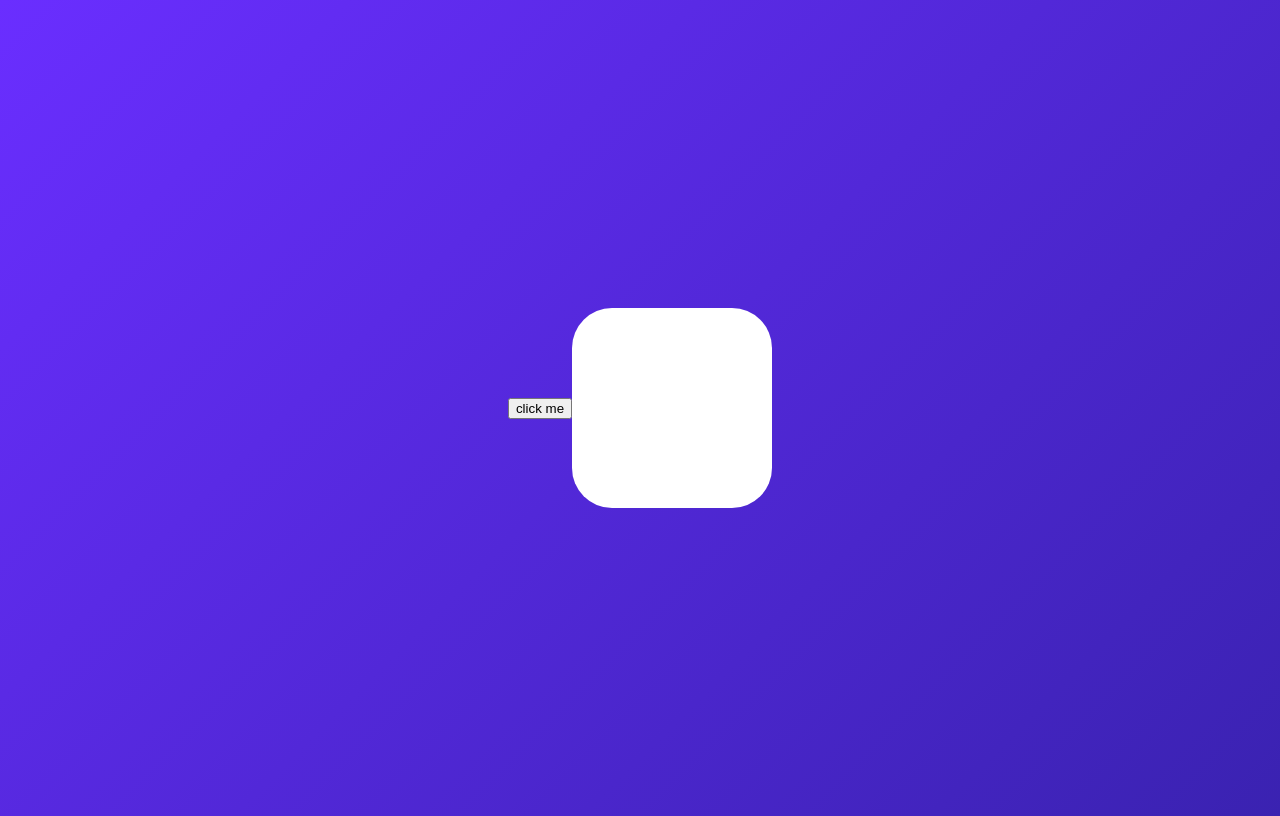
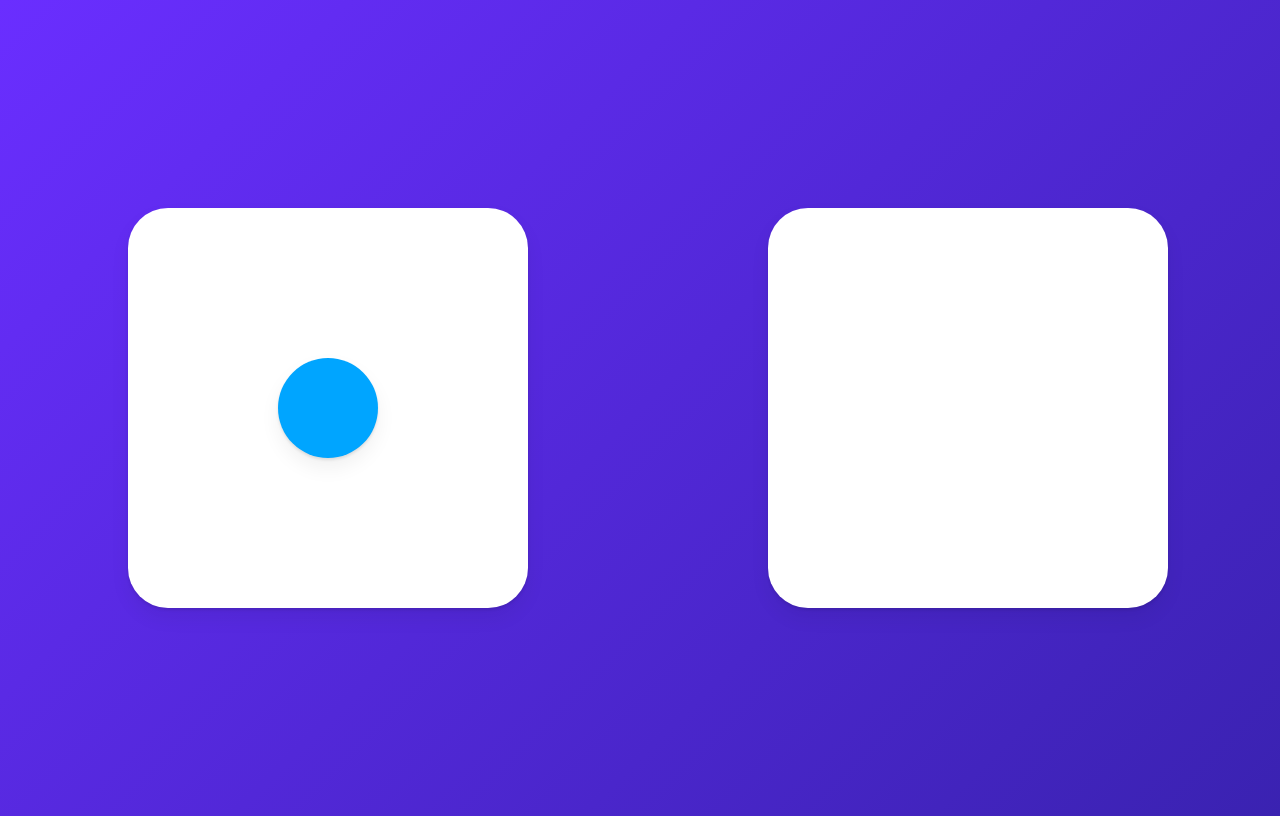
Before and after one commit to rohgun/react-masterclass, a React (Create React App) app: page / in a window 1280 px wide. Built offline with nearby package versions, Linux system fonts and the light colour scheme.

Commit message:
change animate

```diff
--- a/src/App.tsx
+++ b/src/App.tsx
@@ -1,44 +1,47 @@
 import styled from "styled-components";
-import { motion, useMotionValue, useMotionValueEvent } from "framer-motion";
+import { motion, useMotionValue, useMotionValueEvent, useTransform, useScroll, AnimatePresence } from "framer-motion";
+import { useEffect, useState } from "react";
 
-const Wrapper = styled.div`
+const Wrapper = styled(motion.div)`
 height: 100vh;
+width: 100vw;
+display: flex;
+justify-content: space-around;
+align-items: center;
+`;
+const Box = styled(motion.div)`
+width: 400px;
+height: 400px;
+border-radius: 40px;
+background-color: white;
+box-shadow: 0 2px 3px rgba(0, 0, 0, 0.1), 0 10px 20px rgba(0,0,0,0.06);
 display: flex;
 justify-content: center;
 align-items: center;
-`;
-const BiggerBox = styled(motion.div)`
-background-color: rgb(117,45,255);
-display: flex;
-justify-content: center;
 
-align-items: center;
-border-radius: 40px;
-  width: 600px;
-  height: 600px;
+
+font-size: 28px;
+
 `;
 
-const Box = styled(motion.div)`
-width: 200px;
-height: 200px;
-display: grid;
-grid-template-columns: repeat(2, 1fr);
-background-color: white;
-border-radius: 40px;
-box-shadow: 0 2px 3px rgba(0,0,0,0.1), 0 10px 20px(0,0,0,0.06);
+const Circle = styled(motion.div)`
+ background-color: #00A5FF;
+ height: 100px;
+ width: 100px;
+
+ box-shadow: 0 2px 3px rgba(0, 0, 0, 0.1), 0 10px 20px rgba(0,0,0,0.06);
+
 `;
 
 
-
 function App() {
-  const x = useMotionValue(0);
-
-
+const [clicked, setClicked] = useState(false);
+const toggleClicked = () => setClicked((prev => !prev));
 
   return (
-    <Wrapper>
-      <button onClick={() => x.set(290)}>click me</button>
-      <Box style={{ x }}  drag="x" dragSnapToOrigin />
+    <Wrapper onClick={toggleClicked}>
+     <Box>{!clicked ?<Circle layoutId="circle" style={{borderRadius:50}} />: null}</Box>
+     <Box>{clicked? <Circle layoutId="circle" style={{borderRadius:0, scale: 2}}  /> : null}</Box>
     </Wrapper>
   );
 }
```
